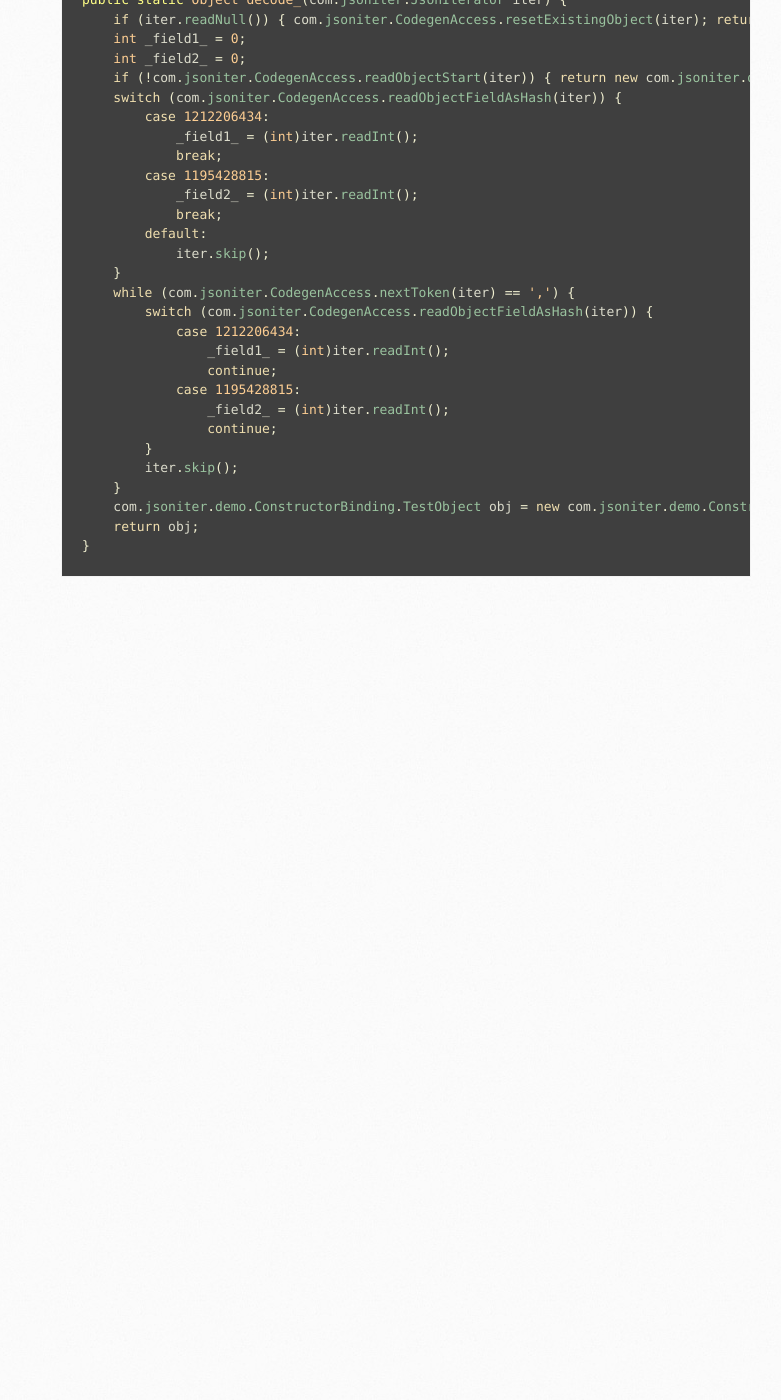
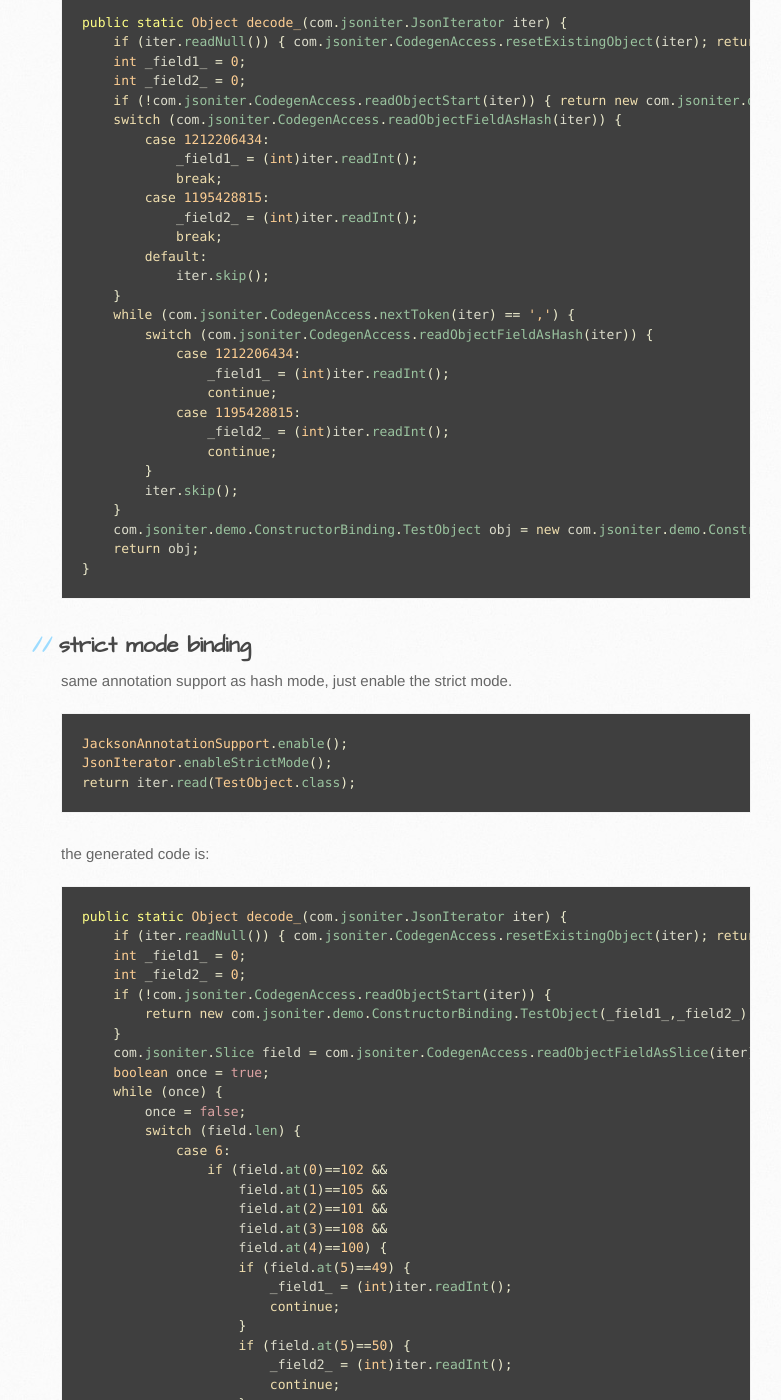
Before and after one commit to json-iterator/json-iterator.github.io, a Jekyll site: the page built from java-howto.md, in a window 1280 px wide and 1400 px high, scrolled down 6687 px. Shown: the whole window, without its empty margins (109-890 px from the left). Built offline with Jekyll 4.4.1, drawn with Linux system fonts in a browser that asks for light colours; comment, search, counter and statistics services are not loaded; before the commit the page ends 7316 px from its top, so only the background shows below that; some of the changed text lies outside the part shown.

Commit message:
Update java-howto.md

````diff
--- a/java-howto.md
+++ b/java-howto.md
@@ -318,3 +318,76 @@ public static Object decode_(com.jsoniter.JsonIterator iter) {
     return obj;
 }
 ```
+
+## strict mode binding
+
+same annotation support as hash mode, just enable the strict mode.
+
+```java
+JacksonAnnotationSupport.enable();
+JsonIterator.enableStrictMode();
+return iter.read(TestObject.class);
+```
+
+the generated code is:
+
+```java
+public static Object decode_(com.jsoniter.JsonIterator iter) {
+    if (iter.readNull()) { com.jsoniter.CodegenAccess.resetExistingObject(iter); return null; }
+    int _field1_ = 0;
+    int _field2_ = 0;
+    if (!com.jsoniter.CodegenAccess.readObjectStart(iter)) {
+        return new com.jsoniter.demo.ConstructorBinding.TestObject(_field1_,_field2_);
+    }
+    com.jsoniter.Slice field = com.jsoniter.CodegenAccess.readObjectFieldAsSlice(iter);
+    boolean once = true;
+    while (once) {
+        once = false;
+        switch (field.len) {
+            case 6:
+                if (field.at(0)==102 &&
+                    field.at(1)==105 &&
+                    field.at(2)==101 &&
+                    field.at(3)==108 &&
+                    field.at(4)==100) {
+                    if (field.at(5)==49) {
+                        _field1_ = (int)iter.readInt();
+                        continue;
+                    }
+                    if (field.at(5)==50) {
+                        _field2_ = (int)iter.readInt();
+                        continue;
+                    }
+                }
+                break;
+
+        }
+        iter.skip();
+    }
+    while (com.jsoniter.CodegenAccess.nextToken(iter) == ',') {
+        field = com.jsoniter.CodegenAccess.readObjectFieldAsSlice(iter);
+        switch (field.len) {
+            case 6:
+                if (field.at(0)==102 &&
+                    field.at(1)==105 &&
+                    field.at(2)==101 &&
+                    field.at(3)==108 &&
+                    field.at(4)==100) {
+                    if (field.at(5)==49) {
+                        _field1_ = (int)iter.readInt();
+                        continue;
+                    }
+                    if (field.at(5)==50) {
+                        _field2_ = (int)iter.readInt();
+                        continue;
+                    }
+                }
+                break;
+
+        }
+        iter.skip();
+    }
+    com.jsoniter.demo.ConstructorBinding.TestObject obj = new com.jsoniter.demo.ConstructorBinding.TestObject(_field1_,_field2_);
+    return obj;
+}
+```
````
